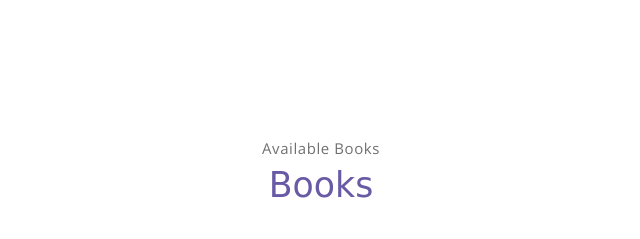
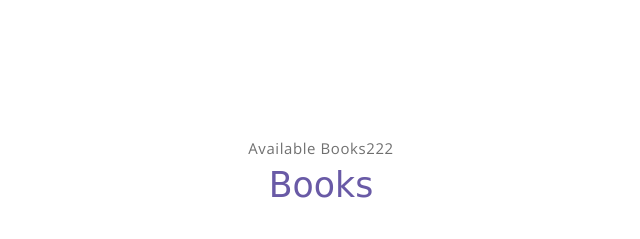
Before and after one commit to eleliontf/uwemuseh.github.io, a plain HTML site: page index.html in a window 1280 px wide. Shown: the part 1722-1961 px from the top of the page, 319-959 px from the left. Drawn offline with nearby package versions, Linux system fonts and the light colour scheme; a web font is replaced by a local one.

Commit message:
Update index.html

```diff
--- a/index.html
+++ b/index.html
@@ -158,7 +158,7 @@
    <!-- portfolio section (Books) -->
 <section class="section" id="portfolio">
     <div class="container text-center">
-        <p class="section-subtitle">Available Books</p>
+        <p class="section-subtitle">Available Books222</p>
         <h6 class="section-title mb-6">Books</h6>
         <!-- row -->
         <div class="row">
```
